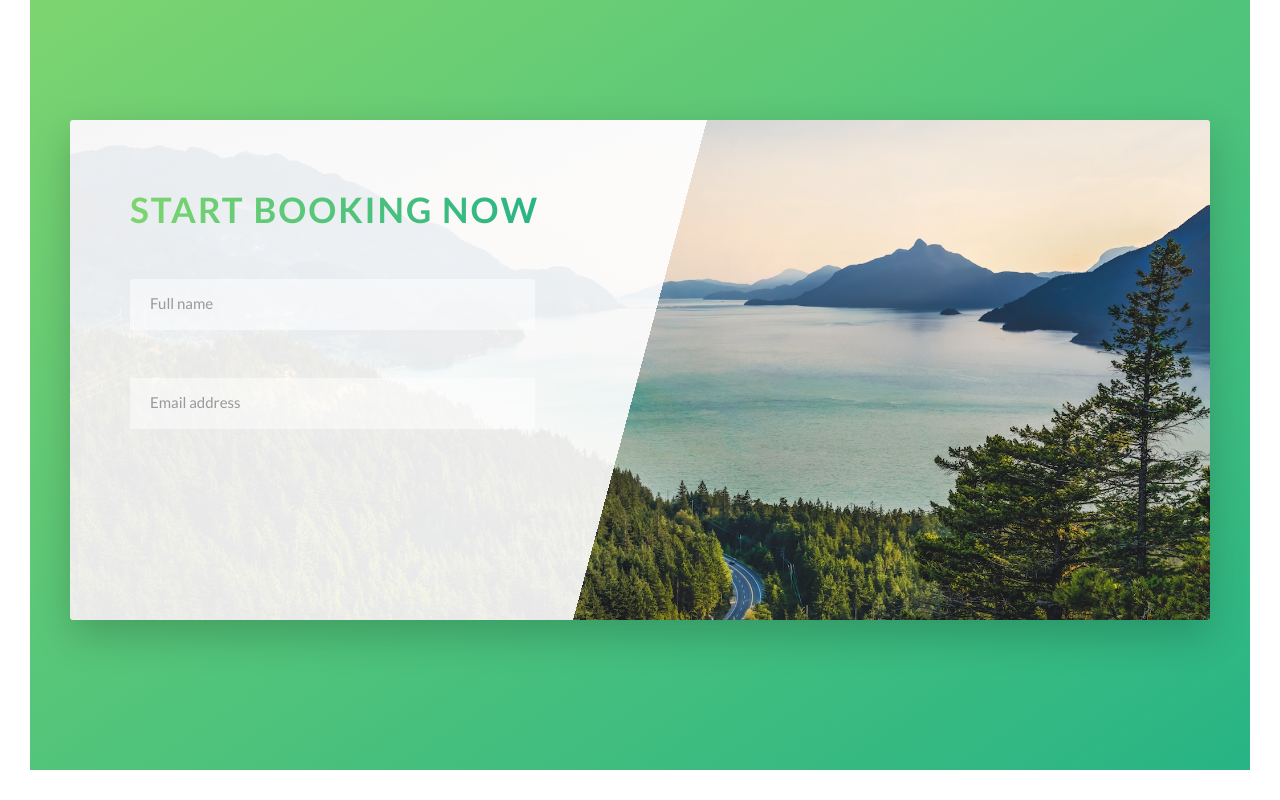
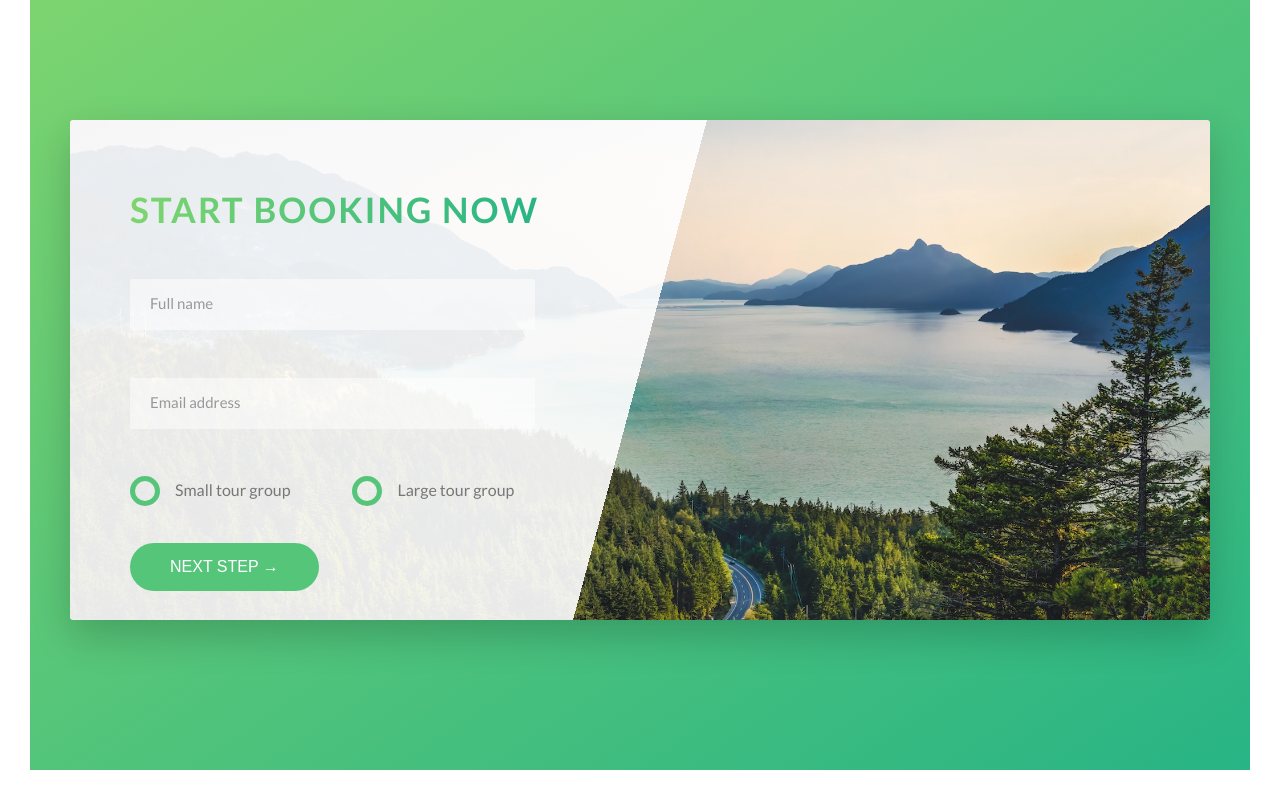
Before and after one commit to Vaneet47/Natours, a website: page index.html in a window 1280 px wide. Shown: the part 4555-5355 px from the top of the page. Drawn offline with Linux system fonts and the light colour scheme.

Commit message:
Booking section - part 3 (diff. b/w styling btn and anchor tag)

```diff
--- a/index.html
+++ b/index.html
@@ -357,6 +357,37 @@
                   />
                   <label for="email" class="form__label">Email address</label>
                 </div>
+
+                <div class="form__group u-margin-bottom-medium">
+                  <div class="form__radio-group">
+                    <input
+                      type="radio"
+                      class="form__radio-input"
+                      id="small"
+                      name="size"
+                    />
+                    <label for="small" class="form__radio-label">
+                      <span class="form__radio-button"> </span>
+                      Small tour group</label
+                    >
+                  </div>
+                  <div class="form__radio-group">
+                    <input
+                      type="radio"
+                      class="form__radio-input"
+                      id="large"
+                      name="size"
+                    />
+                    <label for="large" class="form__radio-label">
+                      <span class="form__radio-button"> </span>Large tour
+                      group</label
+                    >
+                  </div>
+                </div>
+
+                <div class="form__group">
+                  <button class="btn btn--green">Next step &rarr;</button>
+                </div>
               </form>
             </div>
           </div>
--- a/sass/base/_utilities.scss
+++ b/sass/base/_utilities.scss
@@ -1,21 +1,21 @@
 .u-center-text {
-  text-align: center;
+  text-align: center !important;
 }
 
 .u-margin-bottom-big {
-  margin-bottom: 8rem;
+  margin-bottom: 8rem !important;
 }
 .u-margin-top-big {
-  margin-top: 8rem;
+  margin-top: 8rem !important;
 }
 .u-margin-top-huge {
-  margin-top: 10rem;
+  margin-top: 10rem !important;
 }
 
 .u-margin-bottom-small {
-  margin-bottom: 1.5rem;
+  margin-bottom: 1.5rem !important;
 }
 
 .u-margin-bottom-medium {
-  margin-bottom: 4rem;
+  margin-bottom: 4rem !important;
 }
--- a/sass/components/_button.scss
+++ b/sass/components/_button.scss
@@ -8,6 +8,7 @@
   when we see it again, then it will be purple. (default styling of the links in most of the browsers;
   we dont want this, we want the visited state to look exactly like the link state,so we put them together)*/
   /* Inline block element is treated as if it was text. (aligned in the centre) */
+  &,
   &:link,
   &:visited {
     text-transform: uppercase;
@@ -28,6 +29,10 @@
     position: relative;
 
     font-size: $default-font-size;
+
+    // Change for the <button> element
+    border: none;
+    cursor: pointer;
   }
 
   &:hover {
@@ -43,7 +48,9 @@
 
   /* When we click the element then that's called the active state.*/
   /* -1px is in relation to the initial state, so to the link state, not to the hover.*/
-  &:active {
+  &:active,
+  &:focus {
+    outline: none;
     transform: translateY(-0.1rem);
     box-shadow: 0 0.5rem 1rem rgba($color-black, 0.2);
   }
--- a/sass/components/_form.scss
+++ b/sass/components/_form.scss
@@ -14,6 +14,7 @@
     border-bottom: 3px solid transparent;
     width: 90%;
     display: block;
+    transition: all 0.3s;
 
     &::-webkit-input-placeholder {
       color: $color-grey-dark-2;
@@ -44,4 +45,50 @@
     visibility: hidden; // then the element is really gone. // why not only visibiliy? we cannot animate the visibility
     transform: translateY(-4rem);
   }
+
+  &__radio-group {
+    width: 49%;
+    display: inline-block;
+  }
+
+  &__radio-input {
+    display: none;
+  }
+
+  &__radio-label {
+    font-size: $default-font-size;
+    cursor: pointer;
+    position: relative;
+    padding-left: 4.5rem;
+  }
+
+  &__radio-button {
+    height: 3rem;
+    width: 3rem;
+    border: 5px solid $color-primary;
+    border-radius: 50%;
+    display: inline-block;
+    position: absolute;
+    left: 0;
+    top: -0.4rem;
+
+    &::after {
+      content: "";
+      display: block;
+      height: 1.3rem;
+      width: 1.3rem;
+      border-radius: 50%;
+      position: absolute;
+      top: 50%;
+      left: 50%;
+      transform: translate(-50%, -50%);
+      background-color: $color-primary;
+      opacity: 0;
+      transition: opacity 0.2s;
+    }
+  }
+
+  &__radio-input:checked ~ &__radio-label &__radio-button::after {
+    opacity: 1;
+  }
 }
```
Also changed, not shown: css/style.css.
